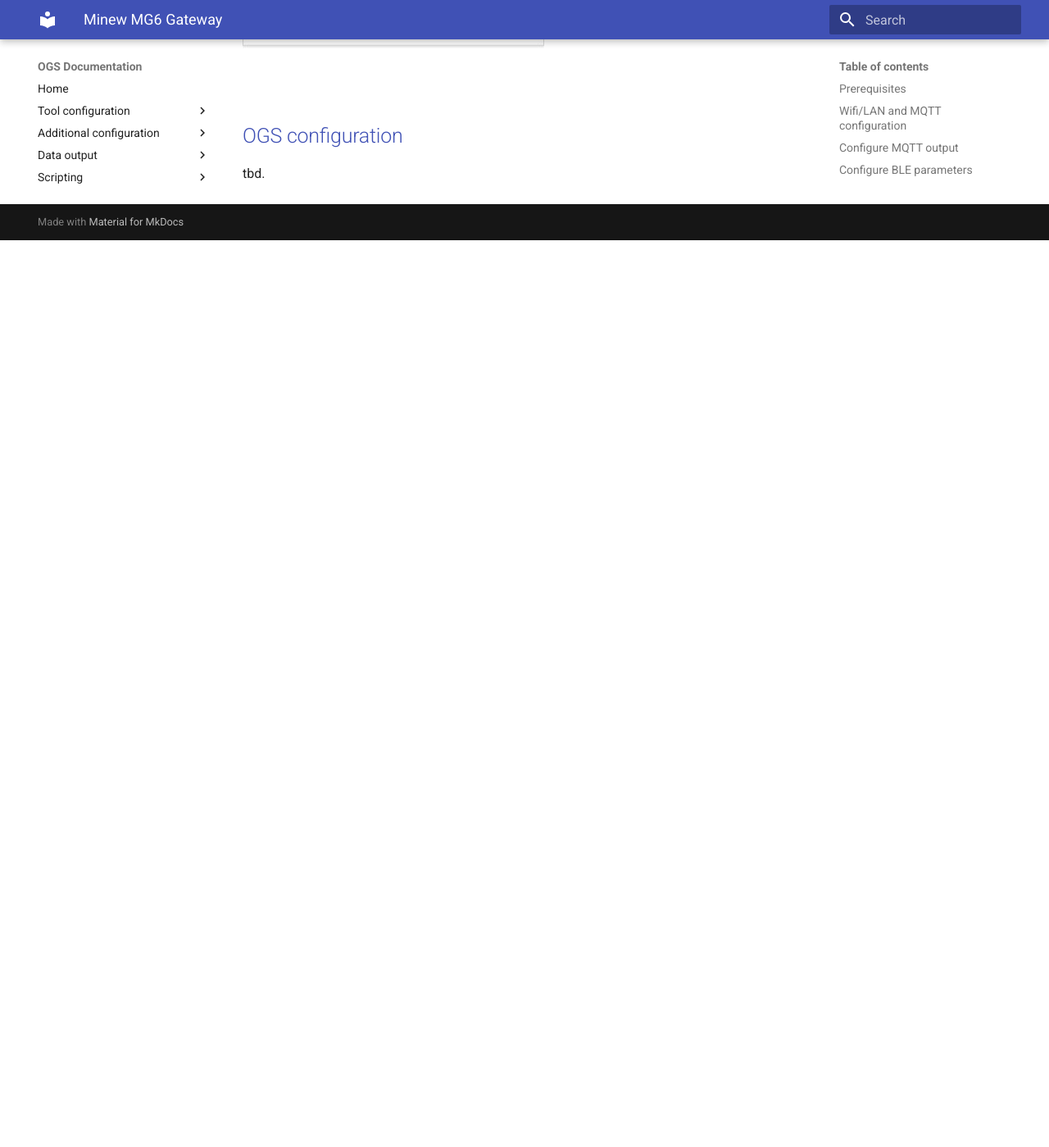
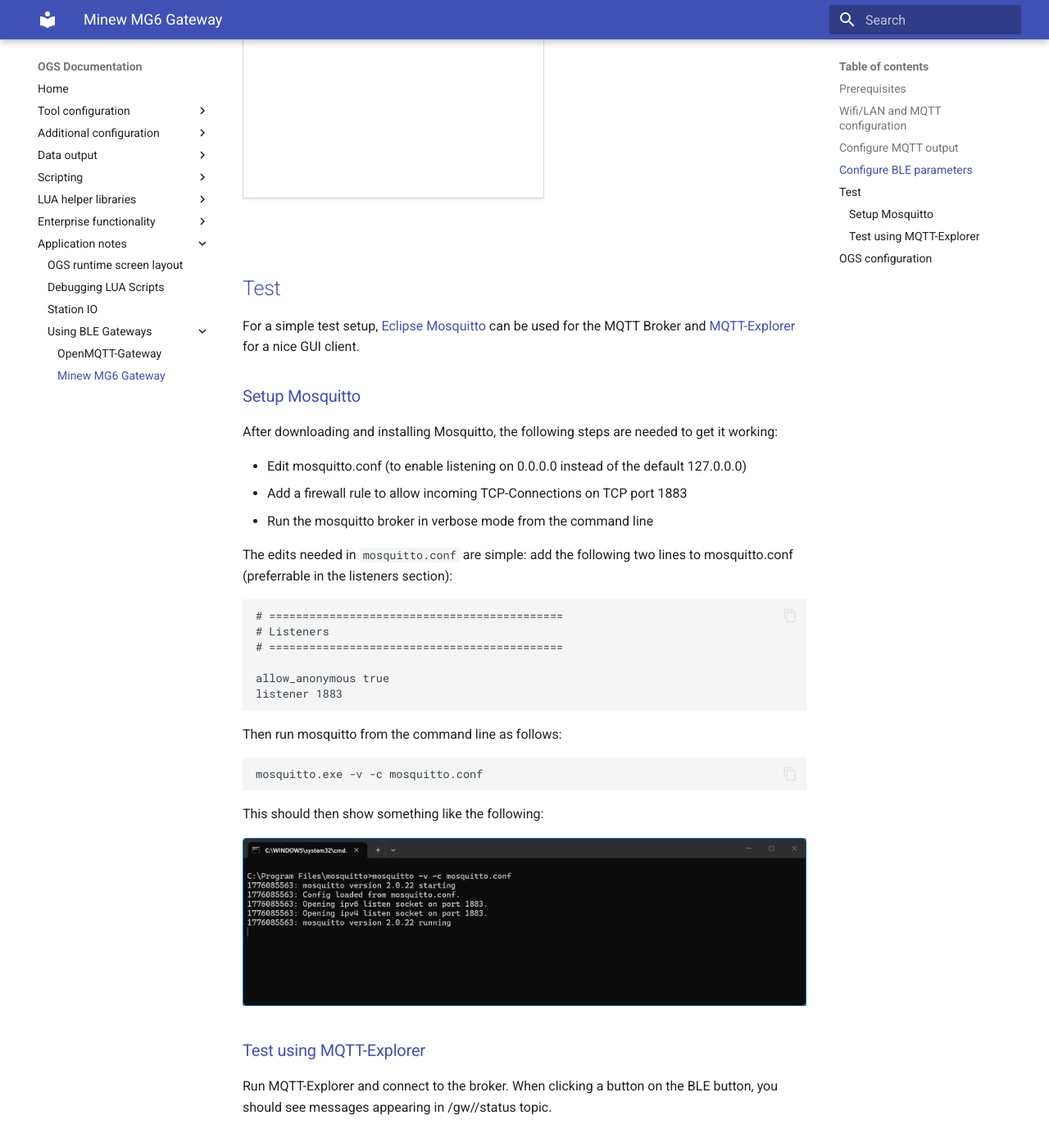
Before and after one commit to haller-erne/ogs, an MkDocs documentation site: the page built from docs/appnotes/blegateway-minew-mg6.md, in a window 1280 px wide and 1400 px high, scrolled down 4991 px. Shown: the whole window at 82% size. Built offline with MkDocs 1.6.1 and Material for MkDocs 9.7.7, drawn with Linux system fonts in a browser that asks for light colours; before the commit the page ends 5284 px from its top, so only the background shows below that; some of the changed text lies outside the part shown.

Commit message:
Add more Minew info

```diff
--- a/docs/appnotes/blegateway-minew-mg6.md
+++ b/docs/appnotes/blegateway-minew-mg6.md
@@ -42,10 +42,52 @@
 
 ![alt text](resources/minew-mg6-ble-filter.jpeg)
 
+!!! note
+
+    For a more strict filter use the following:
+
+        ^..........d2fc.*
+
+    This will filter all advertisment packets not having the BTHome class id in the bytes 6-7.
+
+
 Finally, the `Scan` page defines the type of BLE scan the device is using - for BTHome, only passive scans are needed. Here is a working configuration:
 
 ![alt text](resources/minew-mg6-ble-scan.jpeg)
 
+## Test
+
+For a simple test setup, [Eclipse Mosquitto](https://mosquitto.org/) can be used for the MQTT Broker and [MQTT-Explorer](https://github.com/thomasnordquist/MQTT-Explorer/releases) for a nice GUI client.
+
+### Setup Mosquitto
+
+After downloading and installing Mosquitto, the following steps are needed to get it working:
+
+- Edit mosquitto.conf (to enable listening on 0.0.0.0 instead of the default 127.0.0.0)
+- Add a firewall rule to allow incoming TCP-Connections on TCP port 1883
+- Run the mosquitto broker in verbose mode from the command line
+
+The edits needed in `mosquitto.conf` are simple: add the following two lines to mosquitto.conf (preferrable in the listeners section):
+
+    # ============================================
+    # Listeners
+    # ============================================
+
+    allow_anonymous true
+    listener 1883
+
+Then run mosquitto from the command line as follows:
+
+    mosquitto.exe -v -c mosquitto.conf
+
+This should then show something like the following:
+
+![alt text](resources/mosquitto-cmd.png)
+
+### Test using MQTT-Explorer
+
+Run MQTT-Explorer and connect to the broker. When clicking a button on the BLE button, you should see messages appearing in /gw/<mac>/status topic.
+
 ## OGS configuration
 
 tbd.
```
Also changed, not shown: docs/appnotes/resources/mosquitto-cmd.png (added).
